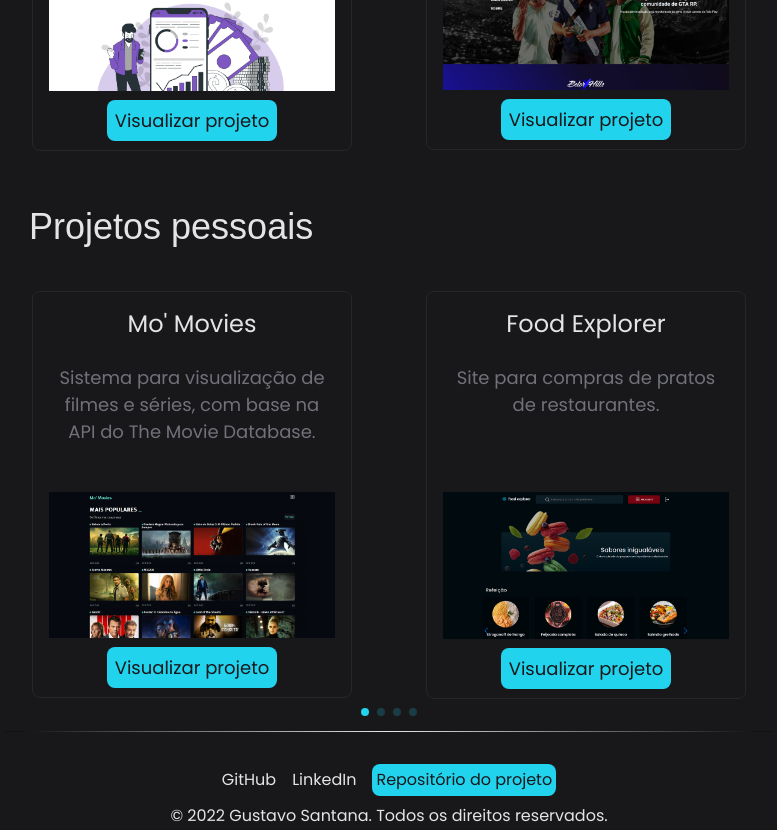
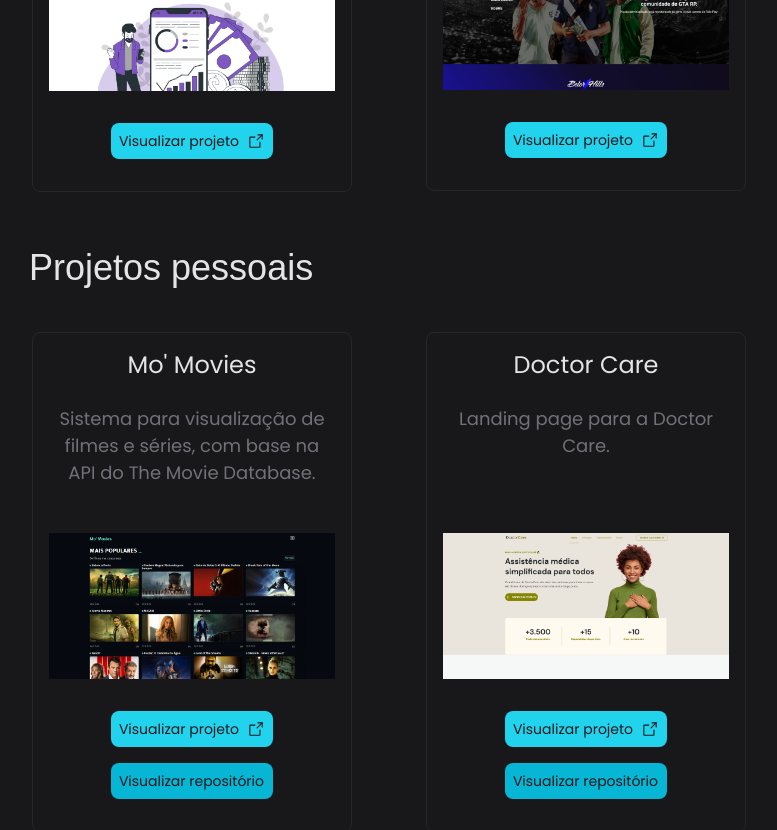
Before and after one commit to gustavros/gs-portfolio, a Next.js app: page /projects in a window 1280 px wide. Shown: the part 460-1290 px from the top of the page, without its empty margins (251-1028 px from the left). Built offline with nearby package versions, Linux system fonts and the light colour scheme; a web font is replaced by a local one.

Commit message:
fix: little adjustes

```diff
--- a/src/app/page.tsx
+++ b/src/app/page.tsx
@@ -9,7 +9,10 @@ export default function Home() {
         </p>
 
         <h1 className="font-unbounded text-4xl pb-4 md:text-5xl">
-          <span className="font-unbounded text-cyan-300 ">Olá— Eu sou o Gustavo.</span> Criando sonhos atráves da programação.
+          <span className="font-unbounded text-cyan-300 ">
+            Olá— Eu sou o Gustavo.
+          </span>{" "}
+          Criando sonhos atráves da programação.
         </h1>
 
         <div className="text-xl">
@@ -25,11 +28,10 @@ export default function Home() {
         </div>
 
         <p className="mt-8 ">
-          Você pode me encontrar em{" "}
-          <Link href="mailto:gustavossw@hotmail.com" className="text-cyan-400">
-            Contato
+          Gostaria de trabalharmos juntos?{" "}
+          <Link href="/contact">
+            <span className="text-cyan-400">Entre em contato</span>
           </Link>
-          .
         </p>
       </main>
     </>
--- a/src/app/projects/page.tsx
+++ b/src/app/projects/page.tsx
@@ -12,6 +12,7 @@ import "./styles.css";
 import { Pagination } from "swiper";
 
 import { projects } from "@/utils/db";
+import { ArrowSquareOut } from "phosphor-react";
 
 export default function Projects() {
   const { professional, personal } = projects;
@@ -53,10 +54,22 @@ export default function Projects() {
                 <div>
                   <a
                     href={project.link}
-                    className="bg-cyan-400 p-2 my-4 text-zinc-900 rounded-lg"
+                    target="_blank"
+                    className="bg-cyan-400 p-2 my-4 text-zinc-900 rounded-lg flex items-center gap-2 text-sm"
                   >
                     Visualizar projeto
+                    <ArrowSquareOut size={18} />
                   </a>
+
+                  {project.repository && (
+                    <a
+                      target="_blank"
+                      href={project.repository}
+                      className="bg-cyan-500 p-2 my-4 text-zinc-900 rounded-lg flex items-center gap-2 text-sm"
+                    >
+                      Visualizar repositório
+                    </a>
+                  )}
                 </div>
               </div>
             </SwiperSlide>
@@ -99,10 +112,22 @@ export default function Projects() {
                 <div>
                   <a
                     href={project.link}
-                    className="bg-cyan-400 p-2 my-4 text-zinc-900 rounded-lg"
+                    target="_blank"
+                    className="bg-cyan-400 p-2 my-4 text-zinc-900 rounded-lg flex items-center gap-2 text-sm"
                   >
                     Visualizar projeto
+                    <ArrowSquareOut size={18} />
                   </a>
+
+                  {project.repository && (
+                    <a
+                      href={project.repository}
+                      target="_blank"
+                      className="bg-cyan-500 p-2 my-4 text-zinc-900 rounded-lg flex items-center gap-2 text-sm"
+                    >
+                      Visualizar repositório
+                    </a>
+                  )}
                 </div>
               </div>
             </SwiperSlide>
--- a/src/components/Header.tsx
+++ b/src/components/Header.tsx
@@ -72,7 +72,7 @@ export default function Header() {
           </h1>
 
           {isMenuOpen ? (
-            <div className="absolute top-0 right-0 w-1/2 h-screen bg-zinc-900 bg-opacity-90 z-10 animate-slide-in-right overflow-auto dark:bg-zinc-50 dark:bg-opacity-90">
+            <div className="absolute top-0 right-0 w-full h-screen bg-zinc-900 bg-opacity-95 z-10 animate-slide-in-right overflow-auto dark:bg-zinc-50 dark:bg-opacity-90">
               <nav className="flex flex-col gap-6 items-center justify-center h-full ">
                 <ul className="flex flex-col gap-8 items-center text-lg">
                   <li>
--- a/src/utils/db.tsx
+++ b/src/utils/db.tsx
@@ -5,7 +5,6 @@ import DoctorCareImage from "../assets/doctor-care.png";
 import GustavosBlogImage from "../assets/gustavos-blog.png";
 import MoMoviesImage from "../assets/mo-movies.png";
 import MaratonaSlack from "../assets/maratona-slack.png";
-import FoodExplorerImage from "../assets/food-explorer.png";
 
 export interface ProjectProps {
   professional: Project[];
@@ -18,6 +17,7 @@ export interface Project {
   description: string;
   image: string;
   link: string;
+  repository?: string;
 }
 
 export const projects: ProjectProps = {
@@ -27,14 +27,14 @@ export const projects: ProjectProps = {
       title: "Hide Pagamentos",
       description: "Landing page para a Hide Pagamentos.",
       image: HidePagamentosImage.src,
-      link: "google.com.br",
+      link: "http://sapagamentos.com/",
     },
     {
       id: 2,
       title: "Galorys RP",
       description: "Landing page para a Galorys RP.",
       image: GalorysRpImage.src,
-      link: "google.com.br",
+      link: "https://galorys.com/games/grandtheftauto",
     },
   ],
   personal: [
@@ -44,21 +44,17 @@ export const projects: ProjectProps = {
       description:
         "Sistema para visualização de filmes e séries, com base na API do The Movie Database.",
       image: MoMoviesImage.src,
-      link: "google.com.br",
+      link: "https://mo-movies.vercel.app/",
+      repository: "https://github.com/gustavros/mo-movies",
     },
-    {
-      id: 2,
-      title: "Food Explorer",
-      description: "Site para compras de pratos de restaurantes.",
-      image: FoodExplorerImage.src,
-      link: "google.com.br",
-    },
+
     {
       id: 3,
       title: "Doctor Care",
       description: "Landing page para a Doctor Care.",
       image: DoctorCareImage.src,
-      link: "google.com.br",
+      link: "https://gustavros.github.io/doctorcare/",
+      repository: "https://github.com/gustavros/doctorcare",
     },
     {
       id: 4,
@@ -66,15 +62,18 @@ export const projects: ProjectProps = {
       description:
         "📃 Gustavo's Blog é um projeto de um diário online que permite administradores fazer postagens no mesmo.",
       image: GustavosBlogImage.src,
-      link: "google.com.br",
+      link: "http://gustavros-blog-web.vercel.app/",
+      repository: "https://github.com/gustavros/gustavros-blog-web",
     },
 
     {
       id: 5,
       title: "Maratona Slack",
-      description: "Site para a Maratona Slack.",
+      description:
+        "Maratona Slack é um site para se inscrever na maratona Slack",
       image: MaratonaSlack.src,
-      link: "google.com.br",
+      link: "https://maratona-slack.vercel.app/",
+      repository: "https://github.com/gustavros/maratona-slack",
     },
   ],
 };
```
